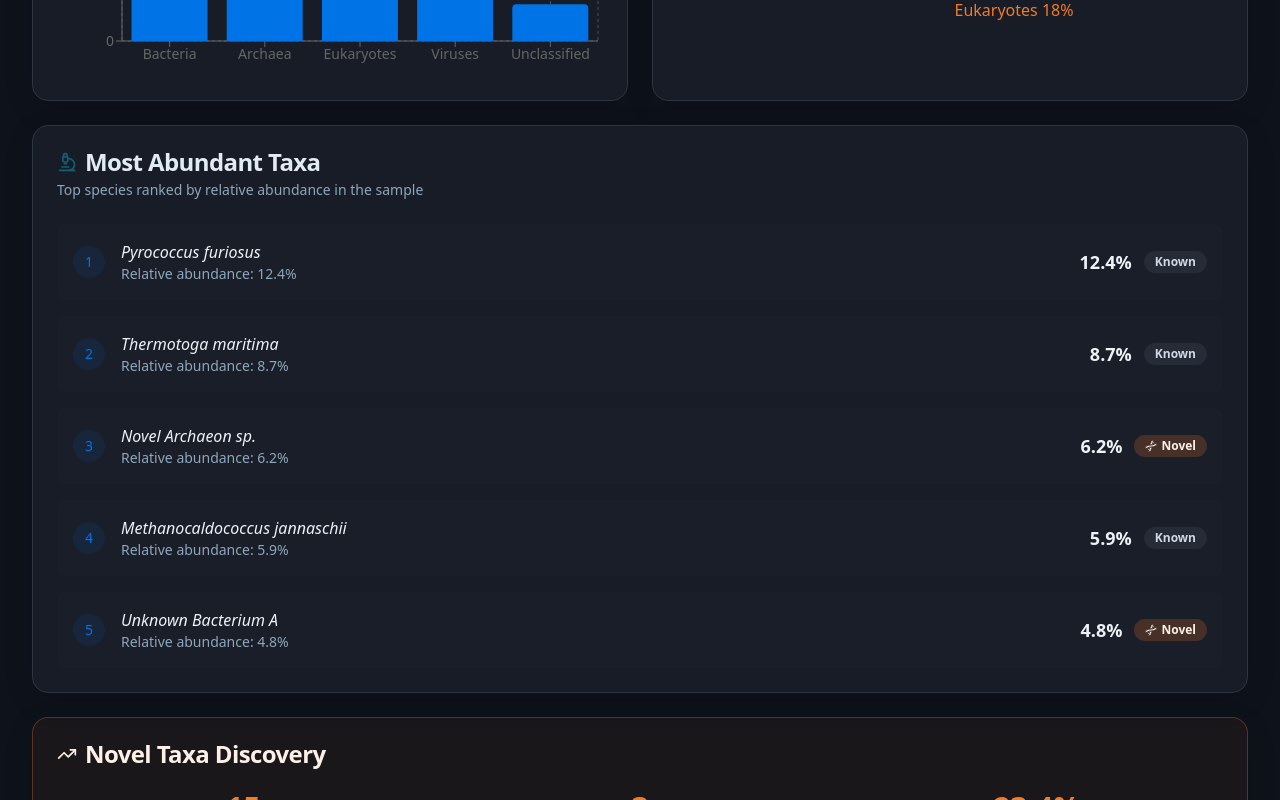
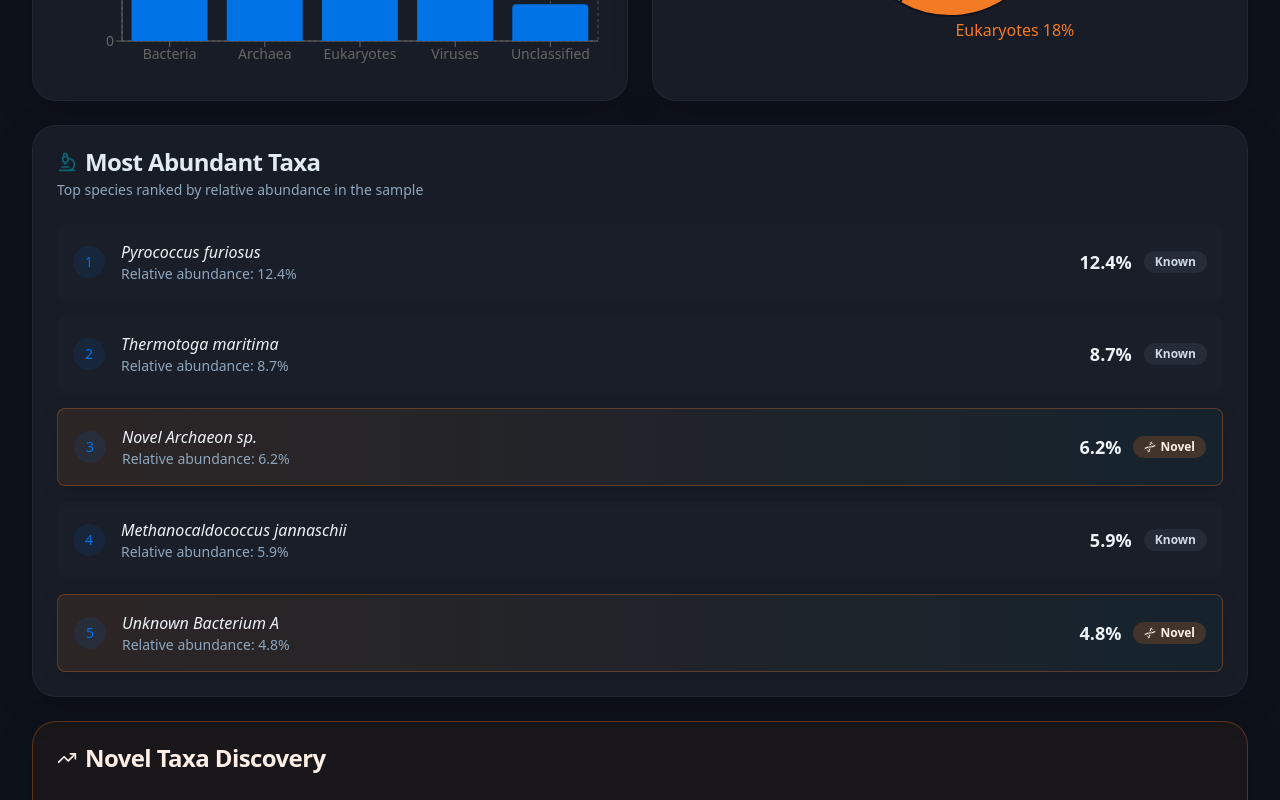
Before and after one commit to SIH-eDNA-2025/deepsea-bio-insight, a React (Vite) app: page /results in a window 1280 px wide. Shown: the part 660-1460 px from the top of the page. Built offline with nearby package versions, Linux system fonts and the light colour scheme.

Commit message:
Fix visualization and card styling

```diff
--- a/src/components/ui/card.tsx
+++ b/src/components/ui/card.tsx
@@ -9,7 +9,7 @@ const Card = React.forwardRef<
   <div
     ref={ref}
     className={cn(
-      "rounded-2xl border bg-card text-card-foreground shadow-[0_8px_30px_rgb(0,0,0,0.12)] hover:shadow-[0_12px_40px_rgb(0,0,0,0.18)] transform transition-all duration-300 hover:-translate-y-1 backdrop-blur-sm",
+      "rounded-3xl border bg-card text-card-foreground shadow-[0_10px_40px_rgba(0,0,0,0.15)] hover:shadow-[0_20px_60px_rgba(0,0,0,0.25)] transform transition-all duration-500 hover:-translate-y-2 hover:rotate-[0.5deg] backdrop-blur-sm border-border/50",
       className
     )}
     {...props}
--- a/src/pages/Results.tsx
+++ b/src/pages/Results.tsx
@@ -37,7 +37,13 @@ const Results = () => {
     { name: 'Unknown Bacterium A', abundance: 4.8, status: 'Novel' }
   ];
 
-  const COLORS = ['hsl(var(--primary))', 'hsl(var(--success))', 'hsl(var(--warning))', 'hsl(var(--accent))', 'hsl(var(--muted))'];
+  const COLORS = [
+    'hsl(var(--primary))',
+    'hsl(var(--success))',
+    'hsl(var(--warning))',
+    'hsl(var(--accent))',
+    'hsl(var(--destructive))'
+  ];
 
   return (
     <div className="space-y-6">
@@ -128,7 +134,9 @@ const Results = () => {
                     cy="50%"
                     labelLine={false}
                     label={({ name, percentage }) => `${name} ${percentage}%`}
-                    outerRadius={80}
+                    outerRadius={100}
+                    stroke="hsl(var(--background))"
+                    strokeWidth={2}
                     fill="#8884d8"
                     dataKey="count"
                   >
@@ -164,7 +172,11 @@ const Results = () => {
         <CardContent>
           <div className="space-y-4">
             {topSpecies.map((species, index) => (
-              <div key={species.name} className="flex items-center justify-between p-4 bg-muted/30 rounded-lg">
+              <div key={species.name} className={`flex items-center justify-between p-4 rounded-lg transition-all duration-300 ${
+                species.status === 'Novel'
+                  ? 'bg-gradient-to-r from-warning/10 to-accent/10 border border-warning/30 shadow-[0_4px_20px_rgba(0,0,0,0.1)] hover:shadow-[0_6px_25px_rgba(0,0,0,0.15)] transform hover:-translate-y-0.5'
+                  : 'bg-muted/30 hover:bg-muted/40'
+              }`}>
                 <div className="flex items-center space-x-4">
                   <div className="flex items-center justify-center w-8 h-8 bg-primary/10 rounded-full text-sm font-medium text-primary">
                     {index + 1}
```
